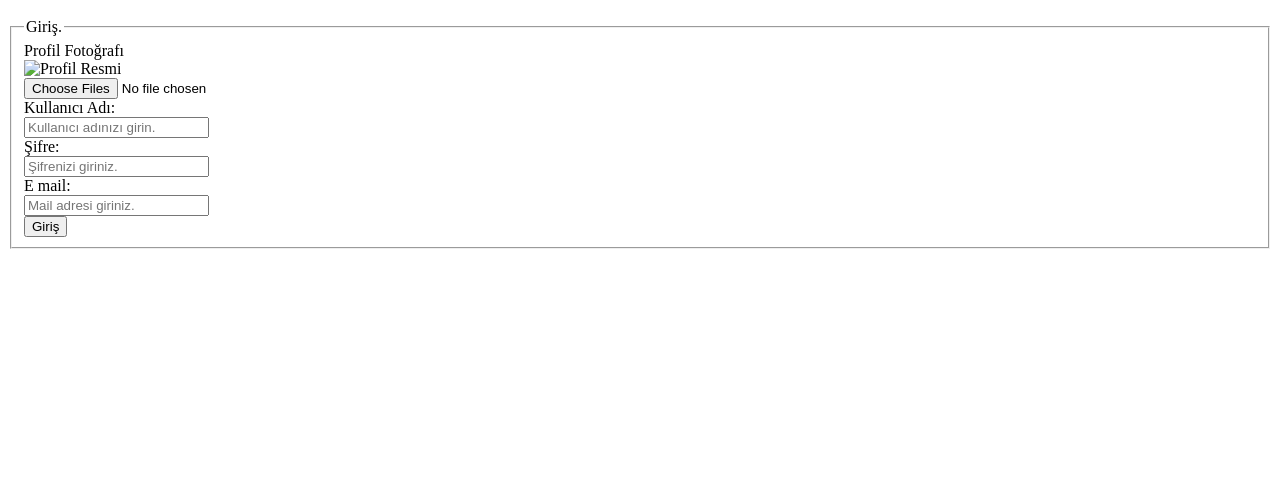
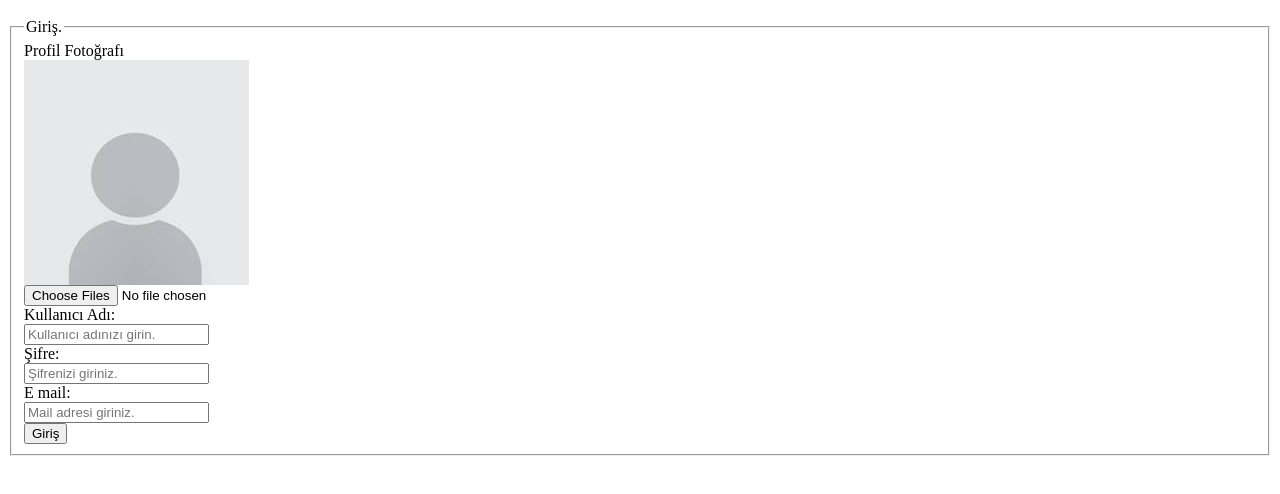
Before and after one commit to grkmbasaran/grkmbasaran.github.io, a plain HTML site: page index.html in a window 1280 px wide. Shown: the part 48-542 px from the top of the page. Drawn offline with Linux system fonts and the light colour scheme.

Commit message:
jpeg dönüşüm

```diff
--- a/index.html
+++ b/index.html
@@ -13,7 +13,7 @@
                 Giriş.
             </legend>
             <label class="form1" for="profilimg">Profil Fotoğrafı</label><br>
-            <img src="profilimg.png" alt="Profil Resmi">
+            <img src="profilimg.jpeg" alt="Profil Resmi">
             <br>
             <input class="form1" name="dosya" multiple accept="image/*" type="file"><br>
             <label class="form1" for="kadi">Kullanıcı Adı:</label><br>
```
